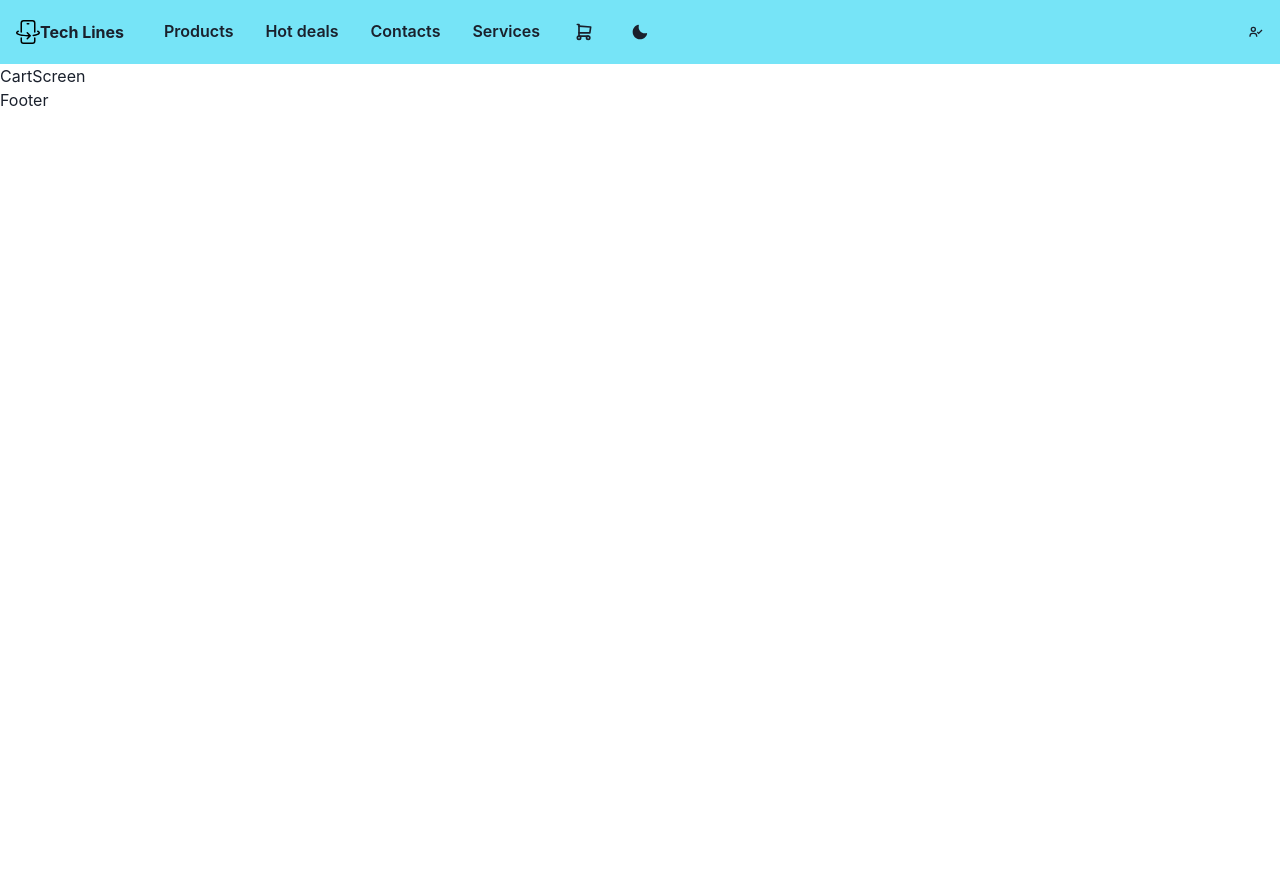
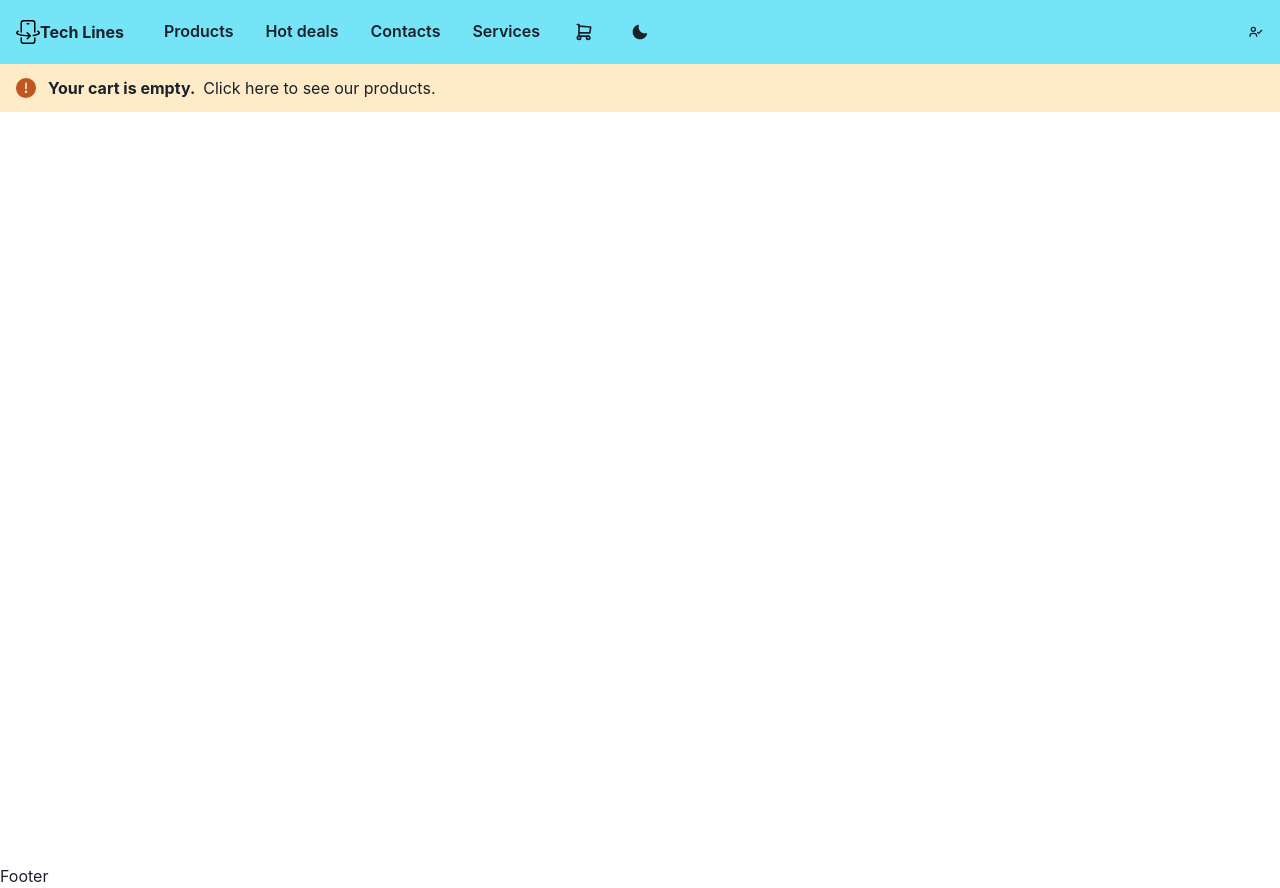
Before and after one commit to Karine91/techlines, a React (Create React App) app in the folder client/: page /cart in a window 1280 px wide. Before the commit the page ends 800 px from the top, so only its background shows below. Built offline with nearby package versions, Linux system fonts and the light colour scheme.

Commit message:
chore: add actions for add to cart

```diff
--- a/client/src/components/Navbar.tsx
+++ b/client/src/components/Navbar.tsx
@@ -39,7 +39,7 @@ const CartIcon = ({
   iconProps?: Omit<IconButtonProps, "aria-label">;
   textProps?: TextProps;
 }) => {
-  const { cartItems } = useSelector((store: RootState) => store.cart);
+  const { ids } = useSelector((store: RootState) => store.cart);
   return (
     <Box>
       <IconButton
@@ -50,7 +50,7 @@ const CartIcon = ({
         variant="ghost"
         {...iconProps}
       />
-      {cartItems.length ? (
+      {ids.length ? (
         <Text
           fontWeight="bold"
           fontSize="sm"
@@ -58,7 +58,7 @@ const CartIcon = ({
           mt="-6"
           {...textProps}
         >
-          {cartItems.length}
+          {ids.length}
         </Text>
       ) : null}
     </Box>
--- a/client/src/components/ProductCard.tsx
+++ b/client/src/components/ProductCard.tsx
@@ -8,6 +8,8 @@ import {
   Image,
   Skeleton,
   Text,
+  useToast,
+  Tooltip,
 } from "@chakra-ui/react";
 import { useState } from "react";
 import { BiExpand } from "react-icons/bi";
@@ -17,6 +19,8 @@ import { addToFavorites, removeFromFavorites } from "../redux/slices/product";
 import { AppDispatch, RootState } from "../redux/store";
 import { IProduct } from "../types/Product";
 import { Link as RouterLink } from "react-router-dom";
+import { cartItemAdd } from "../redux/slices/cart";
+import { TbShoppingCartPlus } from "react-icons/tb";
 
 interface IProps {
   product: IProduct;
@@ -27,11 +31,26 @@ const ProductCard = ({ product, isLoaded }: IProps) => {
   const dispatch = useDispatch<AppDispatch>();
   const { favorites } = useSelector((state: RootState) => state.products);
   const [isShown, setIsShown] = useState(false);
+  const { entities } = useSelector((state: RootState) => state.cart);
+  const toast = useToast();
+
+  const cartPlusDisabled =
+    entities[product._id] && entities[product._id].qty > product.stock;
 
   const inFavorites = favorites.includes(product._id);
   const FavoriteIconComponent = inFavorites
     ? MdOutlineFavorite
     : MdOutlineFavoriteBorder;
+
+  const addToCart = () => {
+    const cartItem = entities[product._id];
+    dispatch(cartItemAdd({ qty: cartItem ? cartItem.qty + 1 : 1, product }));
+    toast({
+      description: "Item has been added.",
+      status: "success",
+      isClosable: true,
+    });
+  };
 
   return (
     <Skeleton isLoaded={isLoaded} _hover={{ size: "1.5" }}>
@@ -96,6 +115,25 @@ const ProductCard = ({ product, isLoaded }: IProps) => {
             to={`/product/${product._id}`}
             size="sm"
           />
+          <Tooltip
+            hasArrow
+            label={
+              cartPlusDisabled
+                ? "You reached the maximum quantity of the product. "
+                : product.stock <= 0
+                ? "Out of stock"
+                : ""
+            }
+          >
+            <IconButton
+              aria-label="add to the shopping cart"
+              isDisabled={product.stock <= 0 || cartPlusDisabled}
+              onClick={addToCart}
+              icon={<TbShoppingCartPlus size="20" />}
+              colorScheme="cyan"
+              size="sm"
+            />
+          </Tooltip>
         </Flex>
       </Box>
     </Skeleton>
--- a/client/src/redux/slices/cart.ts
+++ b/client/src/redux/slices/cart.ts
@@ -1,21 +1,38 @@
-import { PayloadAction, createSlice } from "@reduxjs/toolkit";
-import { Status } from "./types";
+import {
+  PayloadAction,
+  createSlice,
+  createEntityAdapter,
+} from "@reduxjs/toolkit";
 import { LS_CART_ITEMS, LS_SHIPPING } from "../../utils/constants";
 import { RootState } from "../store";
+import { IProduct } from "../../types/Product";
 
-interface ICartItem {
+interface ICartItem
+  extends Pick<
+    IProduct,
+    "name" | "stripeId" | "subtitle" | "price" | "stock" | "brand"
+  > {
   id: string;
   qty: number;
   price: number;
+  stripeId: string;
+  image: string;
 }
 
 interface ICartState {
-  cartItems: ICartItem[];
+  entities: Record<string, ICartItem>;
+  ids: string[];
   shipping: number;
   subtotal: number;
 }
 
-function calculateSubtotal(cartItems?: ICartItem[]) {
+const cartAdapter = createEntityAdapter<ICartItem>();
+//   {
+//   sortComparer: (a, b) => b.addedAt.localeCompare(a.addedAt),
+// }
+
+function calculateSubtotal(entities: Record<string, ICartItem>) {
+  const cartItems = Object.values(entities);
   if (!cartItems) return 0;
   return cartItems.reduce((acc, item) => {
     return acc + item.qty * item.price;
@@ -23,40 +40,62 @@ function calculateSubtotal(cartItems?: ICartItem[]) {
 }
 
 export const getInitialState = (): ICartState => {
-  const cartItems = JSON.parse(localStorage.getItem(LS_CART_ITEMS) || "[]");
-  return {
-    cartItems,
+  const { entities, ids } = JSON.parse(
+    localStorage.getItem(LS_CART_ITEMS) ||
+      JSON.stringify({ entities: {}, ids: [] })
+  );
+  return cartAdapter.getInitialState({
+    entities,
+    ids,
     shipping: JSON.parse(localStorage.getItem(LS_CART_ITEMS) || "4.99"),
     // * check if it needed globally - if not just use the derived state in component
-    subtotal: calculateSubtotal(cartItems),
-  };
+    subtotal: calculateSubtotal(entities),
+  });
 };
 
 const updateLocalStorage = (state: RootState["cart"]) => {
-  localStorage.setItem(LS_CART_ITEMS, JSON.stringify(state.cartItems));
+  localStorage.setItem(
+    LS_CART_ITEMS,
+    JSON.stringify({ entities: state.entities, ids: state.ids })
+  );
 };
 
 export const cartSlice = createSlice({
   name: "cart",
   initialState: getInitialState(),
   reducers: {
-    cartItemAdd: (state, { payload }: PayloadAction<ICartItem>) => {
-      const existingItemIndex = state.cartItems.findIndex(
-        (item) => item.id === payload.id
-      );
+    cartItemAdd: (
+      state,
+      {
+        payload: { qty, product },
+      }: PayloadAction<{ qty: number; product: IProduct }>
+    ) => {
+      const cartItem = {
+        id: product._id,
+        qty,
+        name: product.name,
+        image: product.images[0],
+        price: product.price,
+        stock: product.stock,
+        brand: product.brand,
+        stripeId: product.stripeId,
+        subtitle: product.subtitle,
+      };
+      const existingItem = state.entities[product._id];
 
-      if (existingItemIndex !== -1) {
-        state.cartItems[existingItemIndex] = payload;
+      if (existingItem) {
+        // rewrite whole object in case product info changed as well
+        state.entities[product._id] = cartItem;
       } else {
-        state.cartItems.push(payload);
+        cartAdapter.addOne(state, cartItem);
       }
       updateLocalStorage(state);
-      state.subtotal = calculateSubtotal(state.cartItems);
+      state.subtotal = calculateSubtotal(state.entities);
     },
     cartItemRemove: (state, { payload }: PayloadAction<string>) => {
-      state.cartItems = state.cartItems.filter((item) => item.id !== payload);
+      cartAdapter.removeOne(state, payload);
       updateLocalStorage(state);
-      state.subtotal = calculateSubtotal(state.cartItems);
+      state.subtotal = calculateSubtotal(state.entities);
     },
     setShippingCosts: (state, { payload }: PayloadAction<number>) => {
       state.shipping = payload;
--- a/client/src/screens/CartScreen.tsx
+++ b/client/src/screens/CartScreen.tsx
@@ -1,7 +1,44 @@
-import React from "react";
+import {
+  Box,
+  Flex,
+  Heading,
+  HStack,
+  Link,
+  Stack,
+  useColorModeValue,
+  Spinner,
+  Wrap,
+  Alert,
+  AlertIcon,
+  AlertTitle,
+  AlertDescription,
+} from "@chakra-ui/react";
+import { Link as RouterLink } from "react-router-dom";
+import { useSelector } from "react-redux";
+import CartItem from "../components/cart/CartItem";
+import OrderSummary from "../components/cart/OrderSummary";
+import { RootState } from "../redux/store";
 
 const CartScreen = () => {
-  return <div>CartScreen</div>;
+  const { ids, entities } = useSelector((state: RootState) => state.cart);
+
+  const heading = `(${ids.length} Item${ids.length > 1 ? "s" : ""})`;
+
+  return (
+    <Wrap spacing="30px" justify="center" minHeight="100vh">
+      {!ids.length && (
+        <Alert status="warning">
+          <AlertIcon />
+          <AlertTitle>Your cart is empty.</AlertTitle>
+          <AlertDescription>
+            <Link as={RouterLink} to="/products">
+              Click here to see our products.
+            </Link>
+          </AlertDescription>
+        </Alert>
+      )}
+    </Wrap>
+  );
 };
 
 export default CartScreen;
--- a/client/src/screens/ProductScreen.tsx
+++ b/client/src/screens/ProductScreen.tsx
@@ -10,6 +10,7 @@ import {
   Text,
   Wrap,
   Image,
+  useToast,
 } from "@chakra-ui/react";
 import { BiCheckShield, BiPackage, BiSupport } from "react-icons/bi";
 import { useDispatch, useSelector } from "react-redux";
@@ -21,14 +22,19 @@ import { getStatuses } from "../redux/slices/product";
 import AlertError from "../components/AlertError";
 import RatingStars from "../components/RatingStars";
 import Reviews from "../components/Reviews";
+import { cartItemAdd } from "../redux/slices/cart";
 
 const ProductScreen = () => {
-  const [amount, setAmount] = useState(1);
   const { id } = useParams();
+  const toast = useToast();
   const dispatch = useDispatch<AppDispatch>();
   const { product, error } = useSelector((state: RootState) => state.products);
   const { isLoading, isIdle } = useSelector((state: RootState) =>
     getStatuses(state)
+  );
+  const { entities } = useSelector((state: RootState) => state.cart);
+  const [amount, setAmount] = useState(
+    id && entities[id] ? entities[id].qty : 1
   );
 
   useEffect(() => {
@@ -36,6 +42,25 @@ const ProductScreen = () => {
       dispatch(getProduct(id));
     }
   }, []);
+
+  const addToCartHandle = () => {
+    if (entities[id!] && product) {
+      dispatch(cartItemAdd({ qty: amount, product }));
+      toast({
+        description: "Item has been added.",
+        status: "success",
+        isClosable: true,
+      });
+    }
+  };
+
+  const increaseAmount = () => {
+    setAmount((amount) => Math.min(amount + 1, product!.stock));
+  };
+
+  const decreaseAmount = () => {
+    setAmount((amount) => Math.max(amount - 1, 1));
+  };
 
   return (
     <Wrap spacing="30px" justify="center" minHeight="100vh">
@@ -113,16 +138,13 @@ const ProductScreen = () => {
                   borderColor="gray.200"
                   alignItems="center"
                 >
-                  <Button
-                    isDisabled={amount <= 1}
-                    onClick={() => setAmount((amount) => amount - 1)}
-                  >
+                  <Button isDisabled={amount <= 1} onClick={decreaseAmount}>
                     <MinusIcon />
                   </Button>
                   <Text mx="30px">{amount}</Text>
                   <Button
                     isDisabled={amount > product.stock}
-                    onClick={() => setAmount((amount) => amount + 1)}
+                    onClick={increaseAmount}
                   >
                     <SmallAddIcon />
                   </Button>
@@ -139,9 +161,7 @@ const ProductScreen = () => {
                   variant="outline"
                   isDisabled={product.stock === 0}
                   colorScheme="cyan"
-                  onClick={() => {
-                    console.log("add");
-                  }}
+                  onClick={addToCartHandle}
                 >
                   Add to cart
                 </Button>
```
Also changed, not shown: client/src/components/cart/CartItem.tsx (renamed from client/src/components/CartItem.tsx), client/src/components/cart/OrderSummary.tsx (renamed from client/src/components/OrderSummary.tsx).
